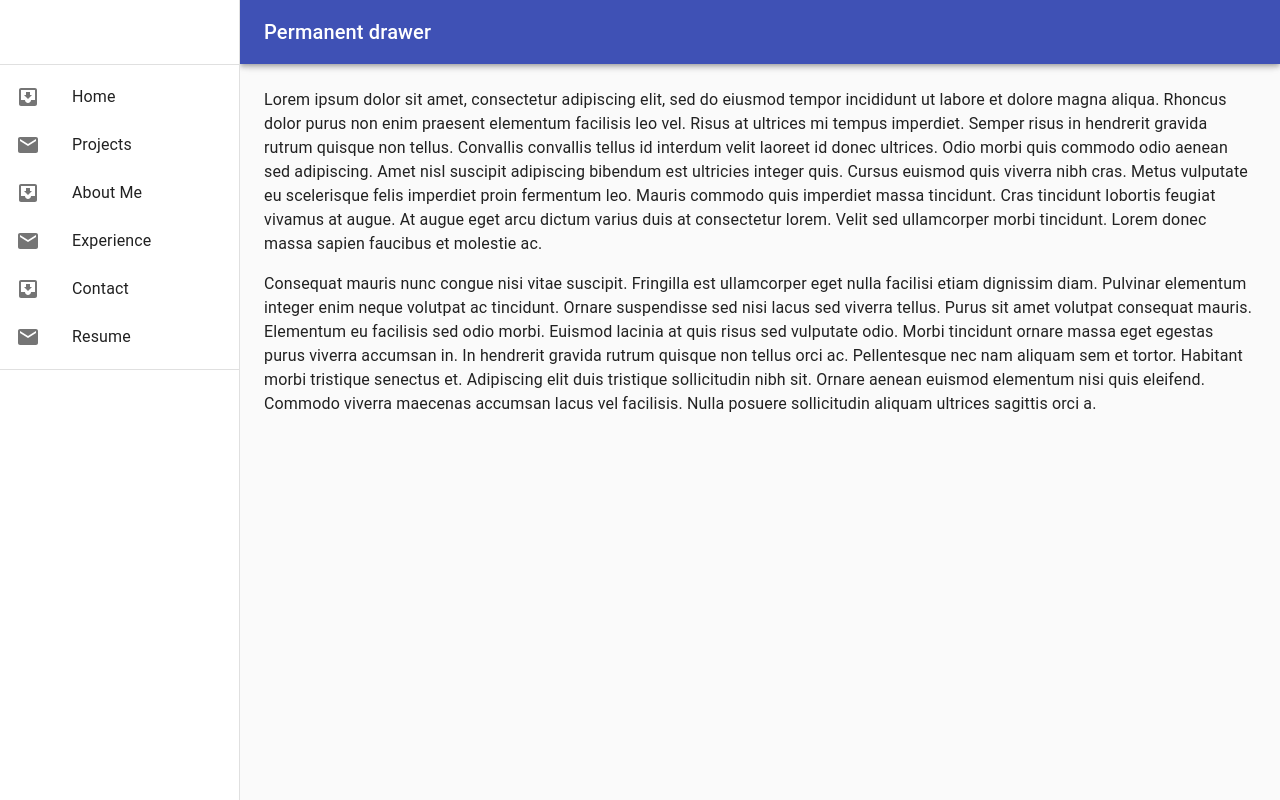
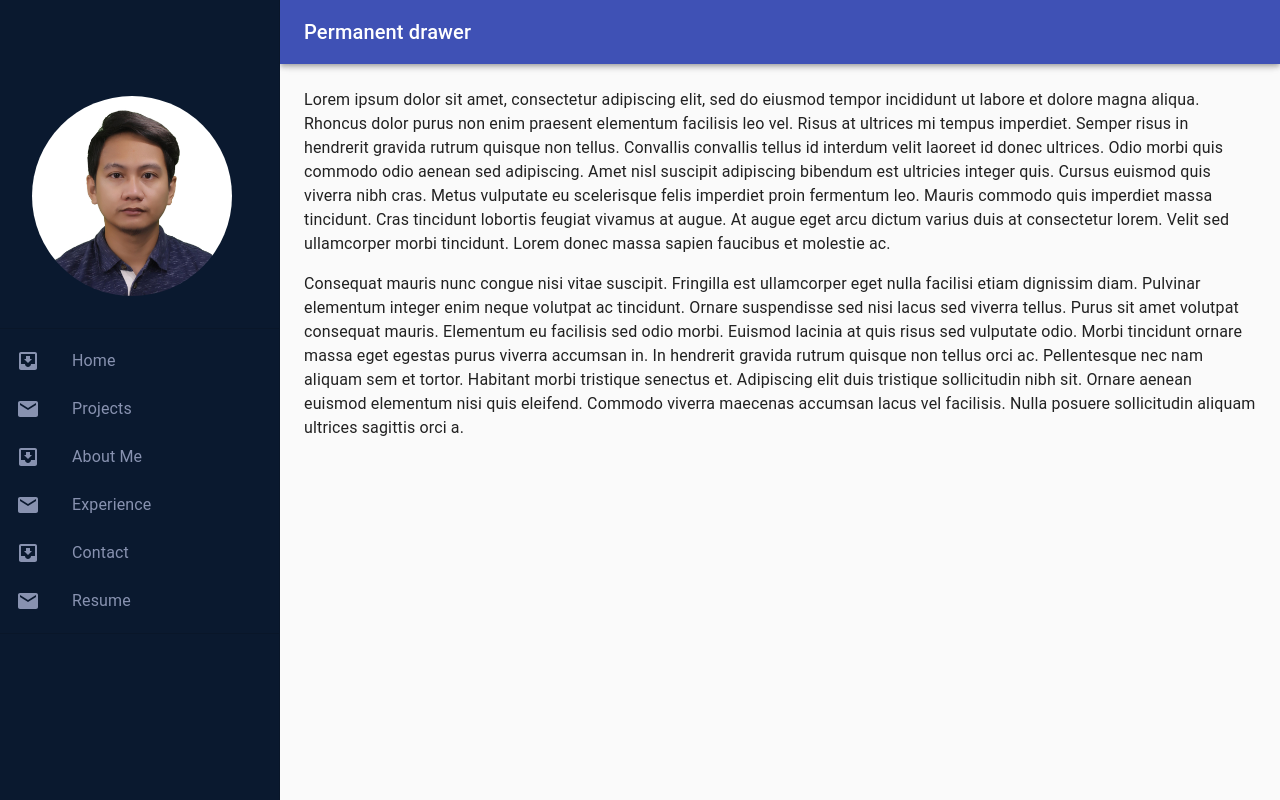
Before and after one commit to ecedonaldlabajojr/donald-jr-react-site, a React (Create React App) app: page / in a window 1280 px wide. Built offline with nearby package versions, Linux system fonts and the light colour scheme.

Commit message:
added basic nav-link texts, and avatar image

```diff
--- a/src/components/Navbar.js
+++ b/src/components/Navbar.js
@@ -12,8 +12,9 @@ import ListItemIcon from '@material-ui/core/ListItemIcon';
 import ListItemText from '@material-ui/core/ListItemText';
 import InboxIcon from '@material-ui/icons/MoveToInbox';
 import MailIcon from '@material-ui/icons/Mail';
+import Avatar from '@material-ui/core/Avatar';
 
-const drawerWidth = 240;
+const drawerWidth = 280;
 
 const useStyles = makeStyles((theme) => ({
     root: {
@@ -29,6 +30,7 @@ const useStyles = makeStyles((theme) => ({
     },
     drawerPaper: {
         width: drawerWidth,
+        background: '#0a192f',
     },
     // necessary for content to be below app bar
     toolbar: theme.mixins.toolbar,
@@ -37,6 +39,18 @@ const useStyles = makeStyles((theme) => ({
         backgroundColor: theme.palette.background.default,
         padding: theme.spacing(3),
     },
+    media: {
+        height: 0,
+        paddingTop: '100%',
+    },
+    avatar: {
+        width: theme.spacing(25),
+        height: theme.spacing(25),
+        margin: theme.spacing(4),
+    },
+    listColor: {
+        color: '#8892b0',
+    }
 }));
 
 export default function PermanentDrawerLeft() {
@@ -61,11 +75,18 @@ export default function PermanentDrawerLeft() {
                 anchor="left"
             >
                 <div className={classes.toolbar} />
+                <Avatar
+                    className={classes.avatar}
+                    src="/images/Donald_2x2.jpg"
+                    alt="donald-jr"
+                />
+
                 <Divider />
-                <List>
+                <List className={classes.listColor}>
                     {['Home', 'Projects', 'About Me', 'Experience', 'Contact', 'Resume'].map((text, index) => (
                         <ListItem button key={text}>
-                            <ListItemIcon>{index % 2 === 0 ? <InboxIcon /> : <MailIcon />}</ListItemIcon>
+                            <ListItemIcon className={classes.listColor}>{index % 2 === 0 ? <InboxIcon /> : <MailIcon />}</ListItemIcon>
+                            {console.log(ListItemIcon)}
                             <ListItemText primary={text} />
                         </ListItem>
                     ))}
```
Also changed, not shown: public/images/Donald_2x2.JPG (added).
